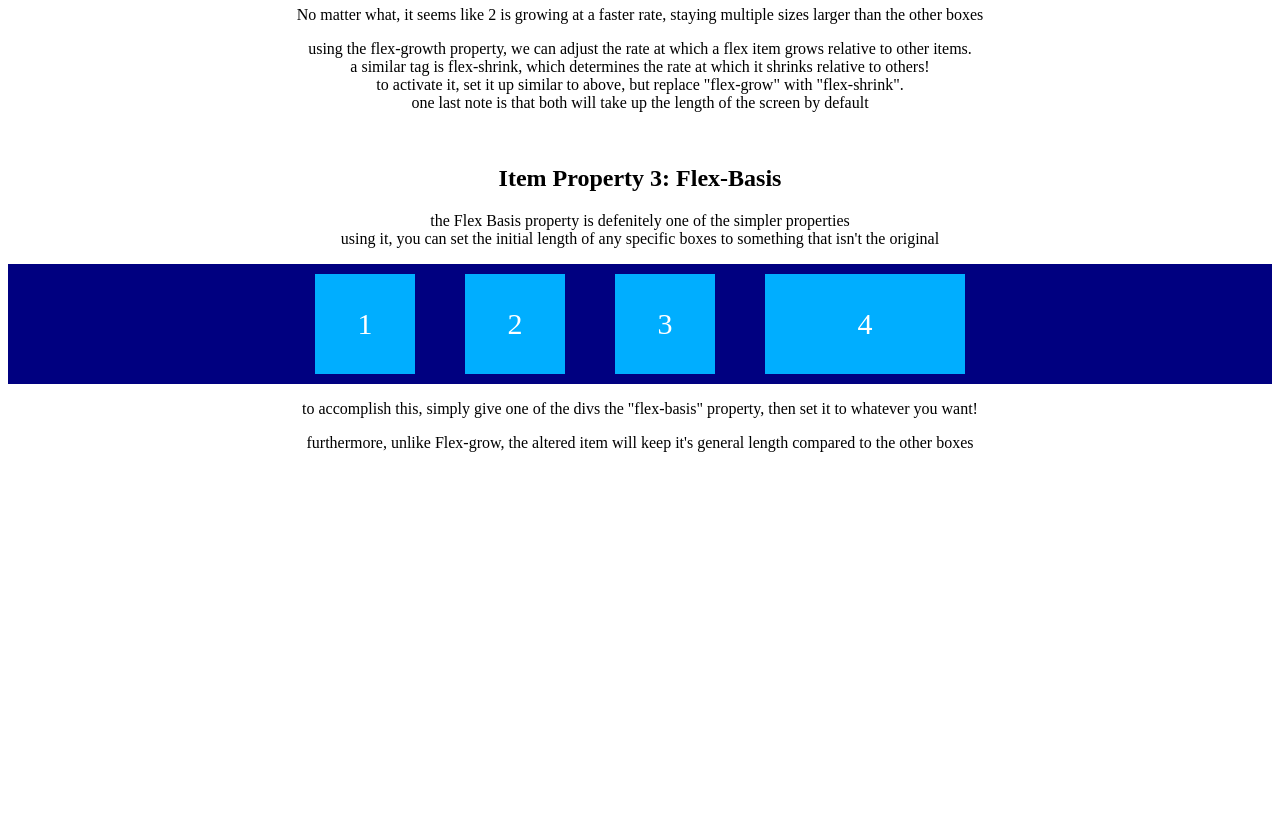
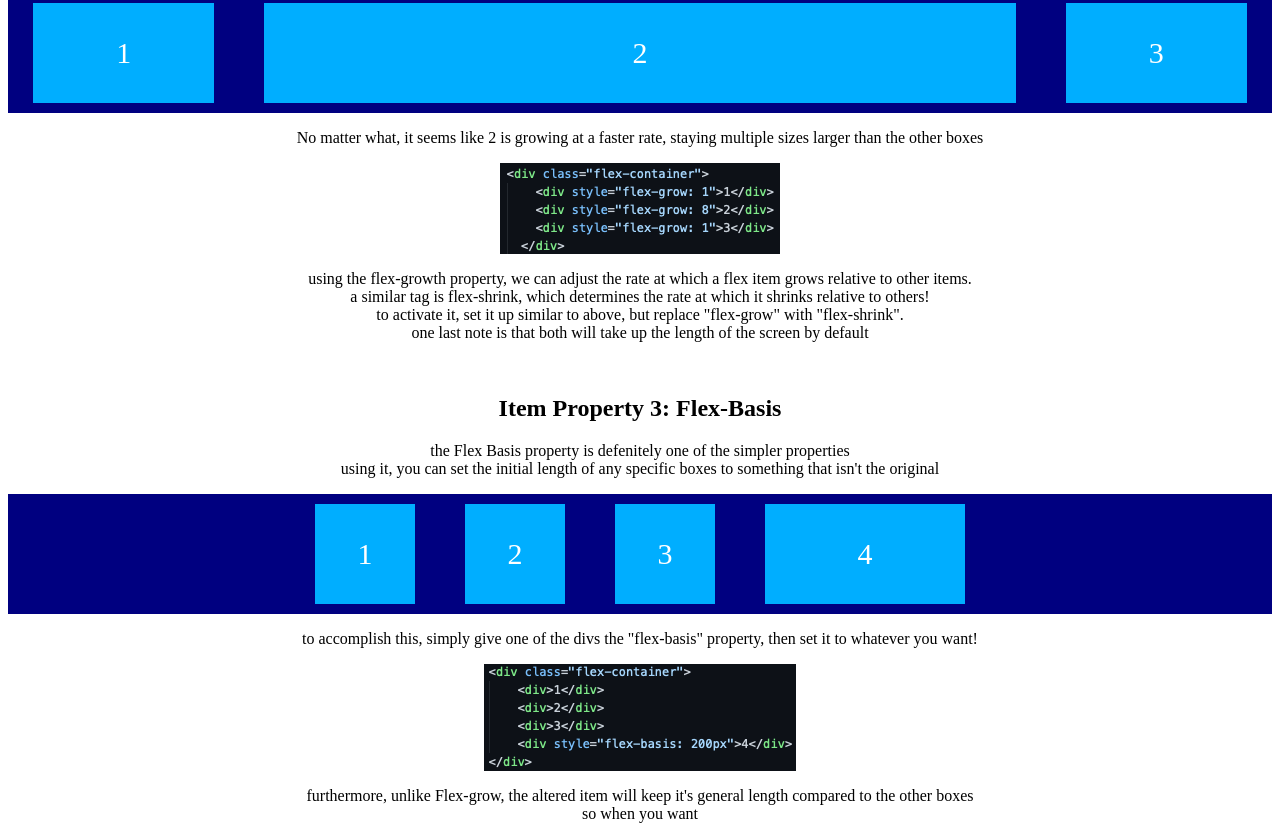
Before and after one commit to oaisd-ctc/flex-box-demo-James-Bruxvoort-Student, a plain HTML site: page flex.html in a window 1280 px wide. Shown: the part 820-1659 px from the top of the page. Before the commit the page ends 1288 px from the top, so only its background shows below. Drawn offline with Linux system fonts and the light colour scheme.

Commit message:
Did some stuff

```diff
--- a/flex.html
+++ b/flex.html
@@ -22,7 +22,7 @@
         </div>
         <p>at first glace, it seems like all I did was change the box names to be out of normal order.
         <br>however, let's get a closer look at the code...</p>
-        <!--insert image of the code here!-->
+        <img src="images/Order.png" alt="Order code">
         <p>
             the boxes are technically in the right order, but are being switched based on the values assigned to the order property.
             <br> so with the order property, we can rearange flexbox items on the fly without multiple copies, pastes, and deletes.
@@ -41,7 +41,7 @@
             <div style="flex-grow: 1">3</div>
           </div>
         <p>No matter what, it seems like 2 is growing at a faster rate, staying multiple sizes larger than the other boxes</p>
-        <!--insert image of the code here!-->
+        <img src="images/flex-grow.png" alt="flex grow code">
         <p>
             using the flex-growth property, we can adjust the rate at which a flex item grows relative to other items.
             <br> a similar tag is flex-shrink, which determines the rate at which it shrinks relative to others!
@@ -61,7 +61,9 @@
             <div style="flex-basis: 200px">4</div>
         </div>
         <p>to accomplish this, simply give one of the divs the "flex-basis" property, then set it to whatever you want!</p>
-        <!--insert image of the code here-->
-        <p> furthermore, unlike Flex-grow, the altered item will keep it's general length compared to the other boxes </p>
+        <img src="images/Flex-Basis.png" alt="flex-basis code">
+        <p> furthermore, unlike Flex-grow, the altered item will keep it's general length compared to the other boxes
+            <br> so when you want
+        </p>
     </body>
 </html>
--- a/main.css
+++ b/main.css
@@ -18,3 +18,8 @@ h1, p, h2, h6 {
     line-height: 100px;
     font-size: 30px;
 }
+img {
+    display: block;
+    margin-left: auto;
+    margin-right: auto;
+}
```
Also changed, not shown: images/Flex-Basis.png (added), images/Order.png (added), images/flex-grow.png (added).
